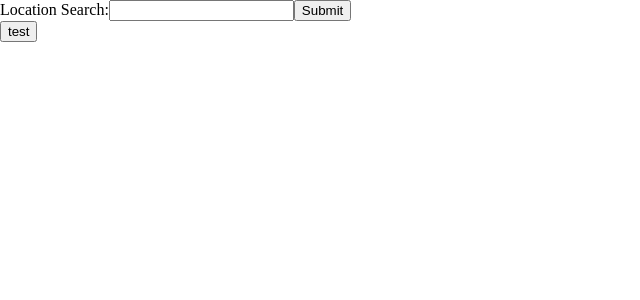
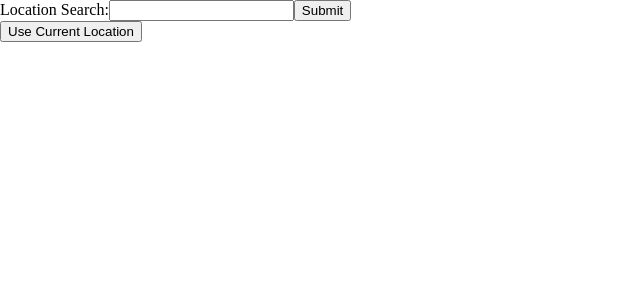
Before and after one commit to korynewton/pf-weather-app, a React (Create React App) app: page / in a window 1280 px wide. Shown: the top 300 px of the page, without its empty margins (0-640 px from the left). Built offline with nearby package versions, Linux system fonts and the light colour scheme.

Commit message:
retrieves name of location based on users coordinates

```diff
--- a/src/App.js
+++ b/src/App.js
@@ -49,11 +49,51 @@ class App extends React.Component {
       .catch(err => console.log(err));
   };
 
+  currentLocationCoords = () => {
+    // Retrieves and sets state with the coordinates of users device
+    const options = {
+      enableHighAccuracy: true,
+      timeout: 5000,
+      maximumAge: 0
+    };
+    if (navigator) {
+      navigator.geolocation.getCurrentPosition(
+        ({ coords }) => {
+          this.setState(
+            {
+              latitude: coords.latitude,
+              longitude: coords.longitude
+            },
+            this.reverseGeoLocate(coords.latitude, coords.longitude)
+          );
+        },
+        err => console.log(err),
+        options
+      );
+    }
+  };
+
+  reverseGeoLocate = (lat, lng) => {
+    // sets locationName on state afer looking up with coordinates using Google Maps API
+    const { REACT_APP_GOOGLE_API_KEY } = process.env;
+    const url = `https://maps.googleapis.com/maps/api/geocode/json?latlng=${lat},${lng}&key=${REACT_APP_GOOGLE_API_KEY}`;
+    axios
+      .get(url)
+      .then(res => {
+        const { address_components } = res.data.results[0];
+        const name = address_components[0].long_name;
+        this.setState({ locationName: name });
+      })
+      .catch(err => console.log(err));
+  };
+
   render() {
     return (
       <div>
         <SearchBar coordsFromName={this.coordsFromName} />
-        <button onClick={this.getLatLon}>test</button>
+        <button onClick={this.currentLocationCoords}>
+          Use Current Location
+        </button>
       </div>
     );
   }
```
